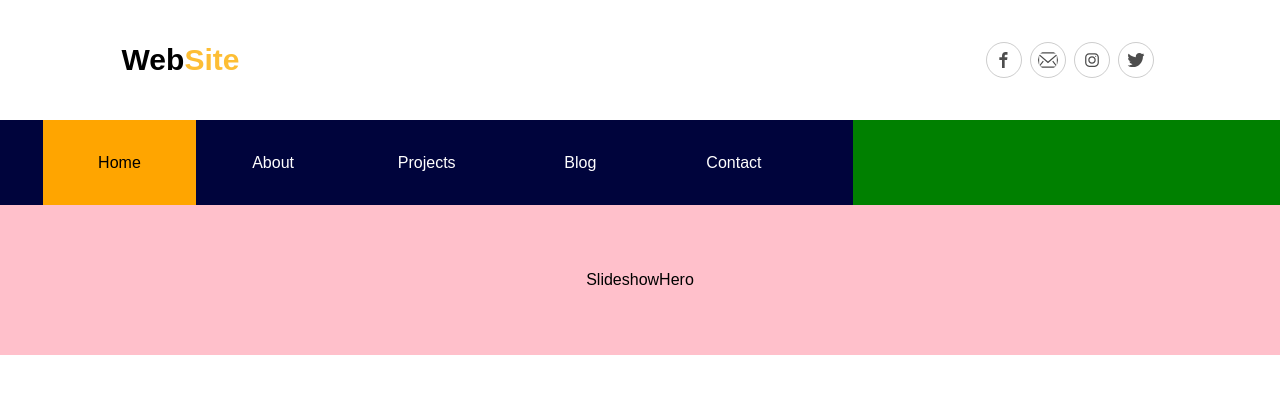
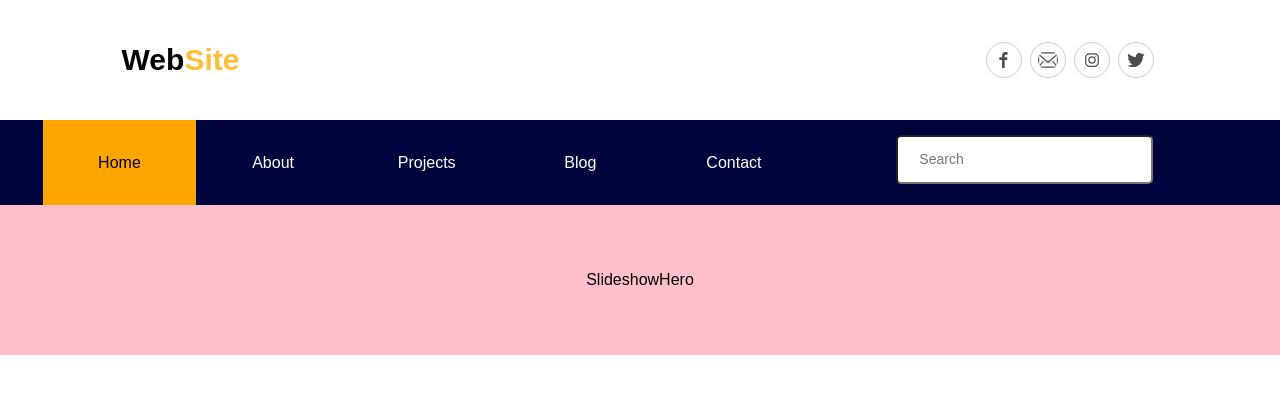
Before and after one commit to nateweis/GSC1Front, a React (Create React App) app: page / in a window 1280 px wide. Shown: the top 394 px of the page. Built offline with nearby package versions, Linux system fonts and the light colour scheme.

Commit message:
started adding searchbox to nav

```diff
--- a/src/components/Nav.jsx
+++ b/src/components/Nav.jsx
@@ -44,7 +44,11 @@ const Nav = () => {
                 </FullSize>
             </Left>
 
-            <Right></Right>
+            <Right>
+                <InputWrapper>
+                    <SearchBar placeholder='Search' />
+                </InputWrapper>
+            </Right>
         </BarWrapper>
 
         <ExtendedMobileLinks show = {showLinks} >
@@ -172,7 +176,25 @@ const MLinks = styled.div`
 
 // Right side
 const Right = styled(Sides)`
-    background-color: green;
+   //border: 1px solid white;
+`
+const InputWrapper = styled.div`
+    //background-color: pink;
+    width: 100%;
+    height: 100%;
+    position: relative;
+`
+const SearchBar = styled.input`
+    display: inline-block;
+    height: 50%;
+    border-radius: 5px;
+    width: 230px;
+    padding-left: 5%;
+    margin-right: 5%;
+    margin-top: 12px;
+    font-size: 14px;
+    ${desc({marginLeft: '10%', marginTop: '15px'})};
+    &:focus-visible{outline: none;};
 `
 
 
```
